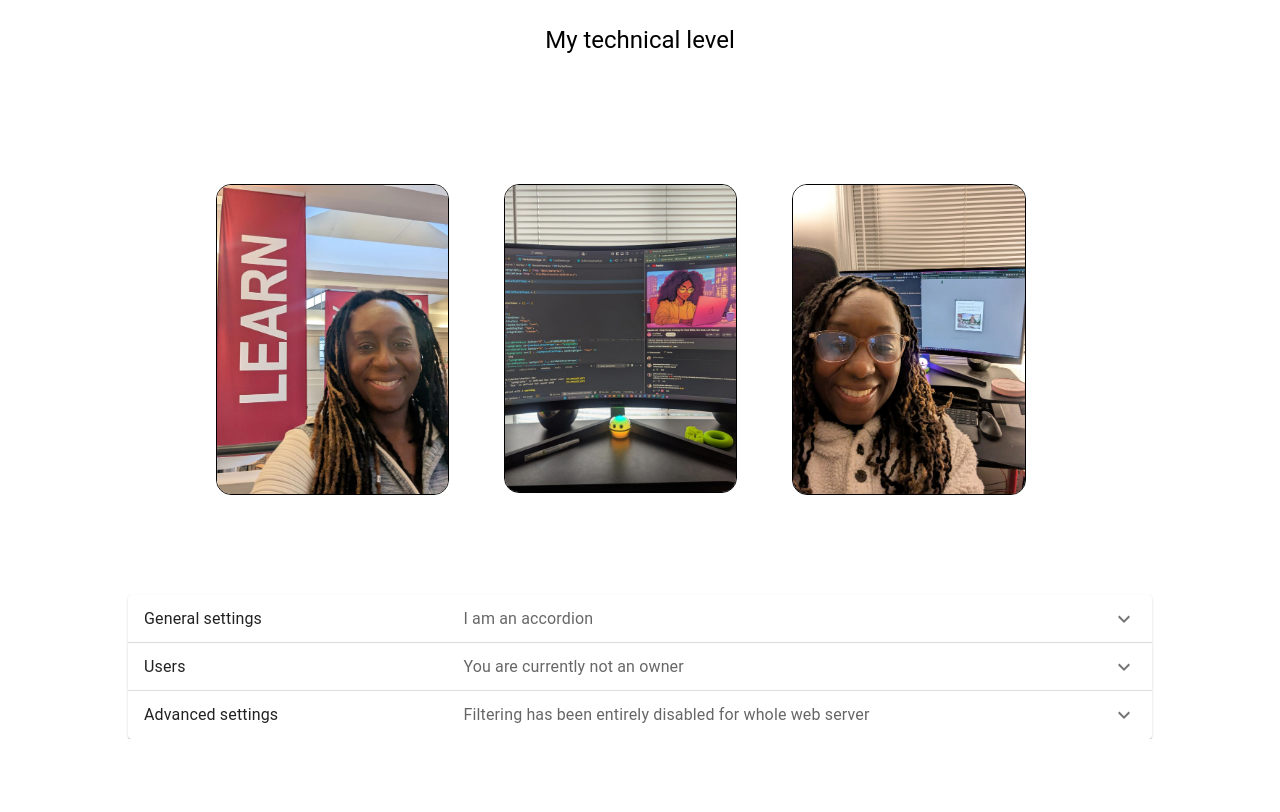
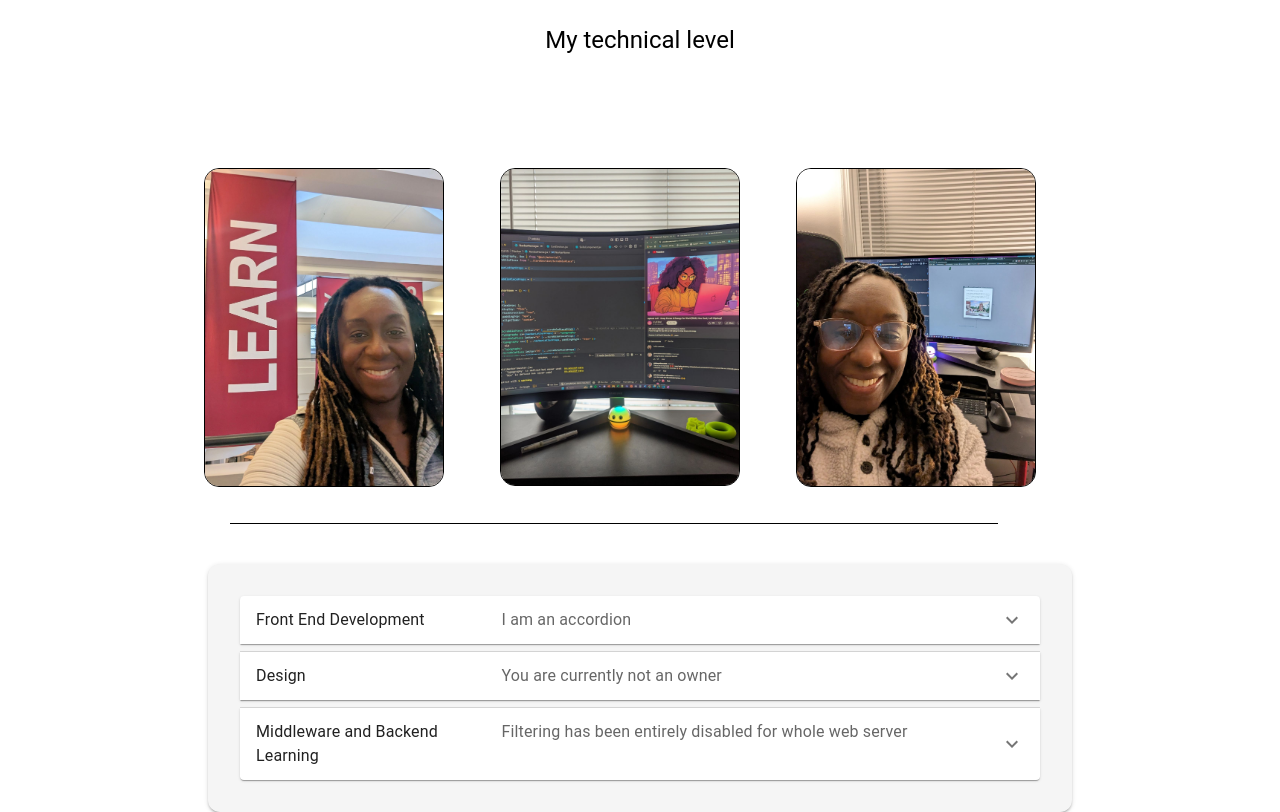
Before and after one commit to amerigirl/website, a React (Create React App) app: page /skillsPage in a window 1280 px wide. Shown: the part 240-1052 px from the top of the page. Before the commit the page ends 979 px from the top, so only its background shows below. Built offline with nearby package versions, Linux system fonts and the light colour scheme.

Commit message:
adjusting accordion and divider size; adding background box

```diff
--- a/src/Components/SkillsPage/Accordion.jsx
+++ b/src/Components/SkillsPage/Accordion.jsx
@@ -1,9 +1,9 @@
-import * as React from 'react';
-import Accordion from '@mui/material/Accordion';
-import AccordionDetails from '@mui/material/AccordionDetails';
-import AccordionSummary from '@mui/material/AccordionSummary';
-import Typography from '@mui/material/Typography';
-import ExpandMoreIcon from '@mui/icons-material/ExpandMore';
+import * as React from "react";
+import Accordion from "@mui/material/Accordion";
+import AccordionDetails from "@mui/material/AccordionDetails";
+import AccordionSummary from "@mui/material/AccordionSummary";
+import Typography from "@mui/material/Typography";
+import ExpandMoreIcon from "@mui/icons-material/ExpandMore";
 
 export default function ControlledAccordions() {
   const [expanded, setExpanded] = React.useState(false);
@@ -14,16 +14,21 @@ export default function ControlledAccordions() {
 
   return (
     <div>
-      <Accordion expanded={expanded === 'panel1'} onChange={handleChange('panel1')}>
+
+      <Accordion
+        expanded={expanded === "panel1"}
+        onChange={handleChange("panel1")}
+        sx={{ mb: 1 }}
+      >
         <AccordionSummary
           expandIcon={<ExpandMoreIcon />}
           aria-controls="panel1bh-content"
           id="panel1bh-header"
         >
-          <Typography component="span" sx={{ width: '33%', flexShrink: 0 }}>
-            General settings
+          <Typography component="span" sx={{ width: "33%", flexShrink: 0 }}>
+            Front End Development
           </Typography>
-          <Typography component="span" sx={{ color: 'text.secondary' }}>
+          <Typography component="span" sx={{ color: "text.secondary" }}>
             I am an accordion
           </Typography>
         </AccordionSummary>
@@ -34,48 +39,54 @@ export default function ControlledAccordions() {
           </Typography>
         </AccordionDetails>
       </Accordion>
-      <Accordion expanded={expanded === 'panel2'} onChange={handleChange('panel2')}>
+      <Accordion
+        expanded={expanded === "panel2"}
+        onChange={handleChange("panel2")}
+        sx={{ mb: 1 }}
+      >
         <AccordionSummary
           expandIcon={<ExpandMoreIcon />}
           aria-controls="panel2bh-content"
           id="panel2bh-header"
         >
-          <Typography component="span" sx={{ width: '33%', flexShrink: 0 }}>
-            Users
+          <Typography component="span" sx={{ width: "33%", flexShrink: 0 }}>
+            Design
           </Typography>
-          <Typography component="span" sx={{ color: 'text.secondary' }}>
+          <Typography component="span" sx={{ color: "text.secondary" }}>
             You are currently not an owner
           </Typography>
         </AccordionSummary>
         <AccordionDetails>
           <Typography>
-            Donec placerat, lectus sed mattis semper, neque lectus feugiat lectus,
-            varius pulvinar diam eros in elit. Pellentesque convallis laoreet
-            laoreet.
+            Donec placerat, lectus sed mattis semper, neque lectus feugiat
+            lectus, varius pulvinar diam eros in elit. Pellentesque convallis
+            laoreet laoreet.
           </Typography>
         </AccordionDetails>
       </Accordion>
-      <Accordion expanded={expanded === 'panel3'} onChange={handleChange('panel3')}>
+      <Accordion
+        expanded={expanded === "panel3"}
+        onChange={handleChange("panel3")}
+      >
         <AccordionSummary
           expandIcon={<ExpandMoreIcon />}
           aria-controls="panel3bh-content"
           id="panel3bh-header"
         >
-          <Typography component="span" sx={{ width: '33%', flexShrink: 0 }}>
-            Advanced settings
+          <Typography component="span" sx={{ width: "33%", flexShrink: 0 }}>
+            Middleware and Backend Learning
           </Typography>
-          <Typography component="span" sx={{ color: 'text.secondary' }}>
+          <Typography component="span" sx={{ color: "text.secondary" }}>
             Filtering has been entirely disabled for whole web server
           </Typography>
         </AccordionSummary>
         <AccordionDetails>
           <Typography>
-            Nunc vitae orci ultricies, auctor nunc in, volutpat nisl. Integer sit
-            amet egestas eros, vitae egestas augue. Duis vel est augue.
+            Nunc vitae orci ultricies, auctor nunc in, volutpat nisl. Integer
+            sit amet egestas eros, vitae egestas augue. Duis vel est augue.
           </Typography>
         </AccordionDetails>
       </Accordion>
-
     </div>
   );
 }
--- a/src/Components/SkillsPage/SkillsPage.jsx
+++ b/src/Components/SkillsPage/SkillsPage.jsx
@@ -7,6 +7,7 @@ import { Box } from "@mui/material";
 import { imageList } from "../../Data/AboutImageData";
 import SectionTitle from "../SectionTitle";
 import Accordion from "./Accordion";
+import Divider from "@mui/material/Divider";
 
 const SkillsPage = () => {
   return (
@@ -22,7 +23,7 @@ const SkillsPage = () => {
           flexWrap: "wrap",
           justifyContent: "center",
           gap: "1rem",
-          padding: "3rem",
+          padding: "2rem",
           marginTop: "3rem",
         }}
       >
@@ -49,7 +50,26 @@ const SkillsPage = () => {
           </Box>
         ))}
       </Box>
-      <Box sx={{ marginTop: "3rem", padding: "0 8rem" }}>
+      <Divider
+        sx={{
+          borderColor: "#000",
+          borderBottomWidth: 1,
+          width: "60%",
+          ml: "18%",
+          mr: "auto",
+        }}
+      />
+      <Box
+        sx={{
+          mt: 5,
+          maxWidth: 800,
+          mx: "auto",
+          backgroundColor: "#f5f5f5",
+          p: 4, // Padding (theme spacing, 4 = 32px)
+          borderRadius: 3, // Rounded corners (theme spacing, 3 = 24px)
+          boxShadow: 2,
+        }}
+      >
         <Accordion />
       </Box>
     </ThemeProvider>
```
